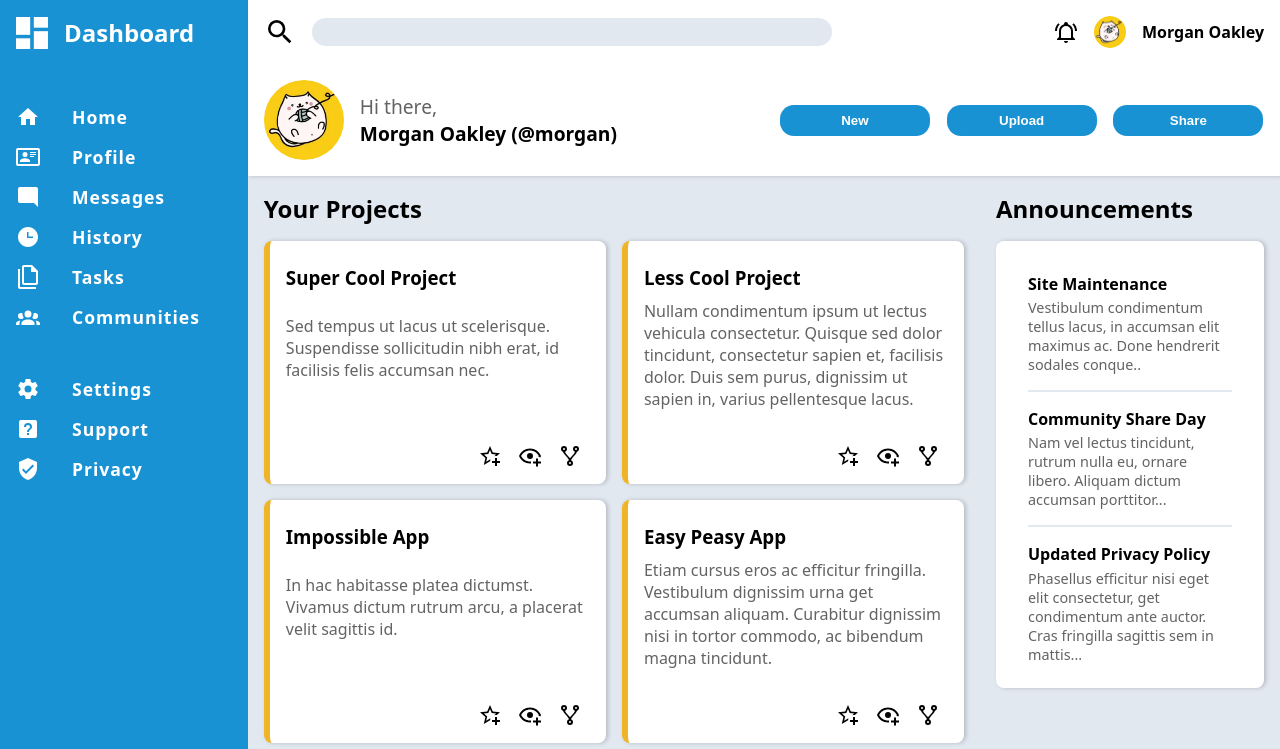
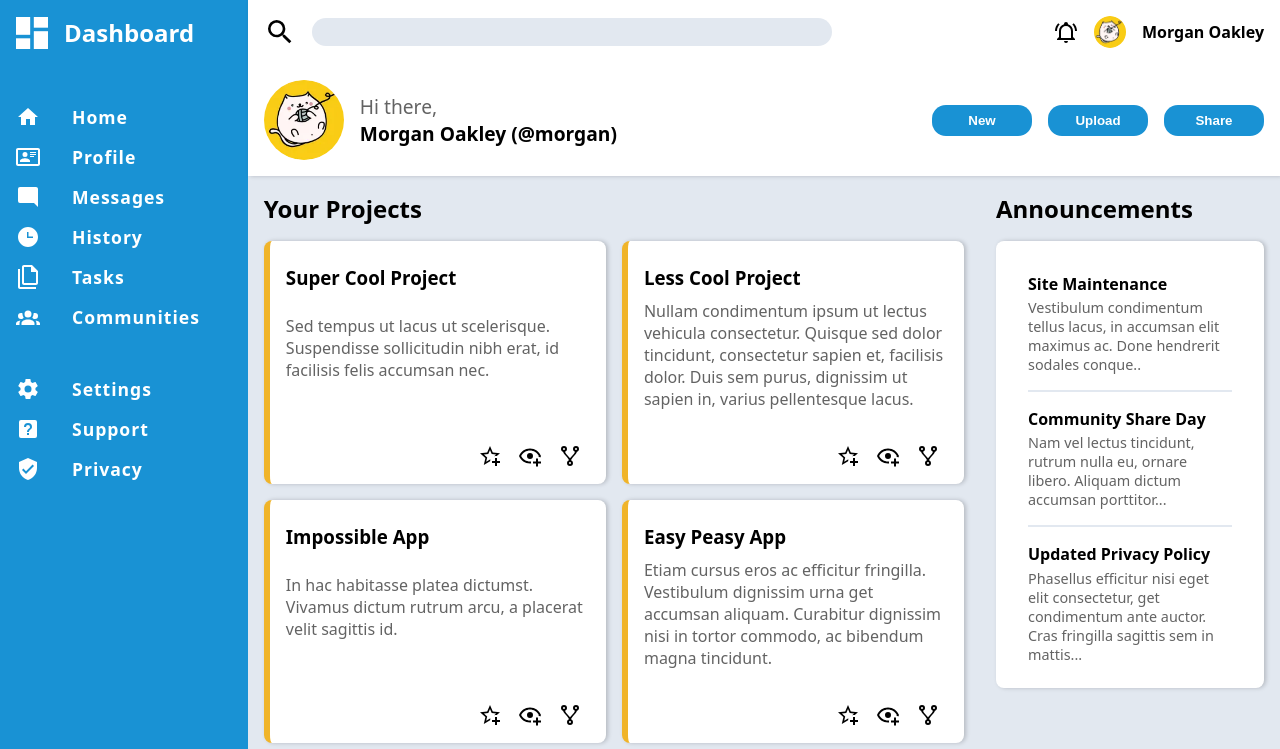
Before and after one commit to Prokhnitskyi/admin-dashboard, a plain HTML site: page index.html in a window 1280 px wide. Shown: the top 749 px of the page. Drawn offline with Linux system fonts and the light colour scheme.

Commit message:
Fix actions horizontal alignment

```diff
--- a/styles.css
+++ b/styles.css
@@ -204,7 +204,8 @@ button {
 .actions {
     grid-column: span 2;
     display: grid;
-    grid-template-columns: repeat(auto-fit, minmax(100px, 1fr));
+    grid-template-columns: repeat(auto-fit, minmax(100px, min-content));
+    justify-content: end;
     padding: 1rem;
     gap: 1rem;
 }
```
